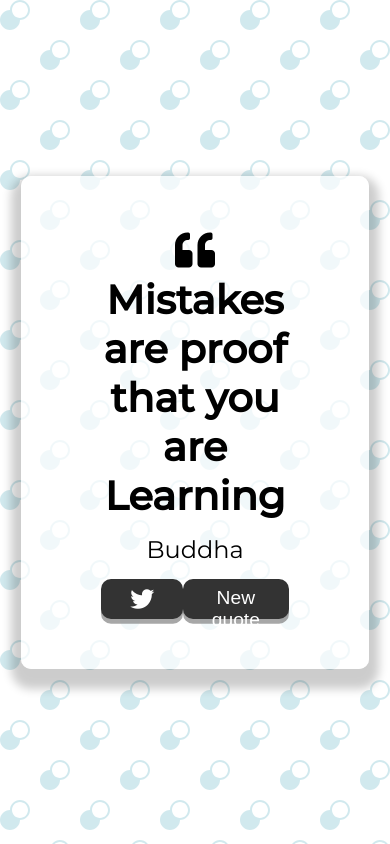
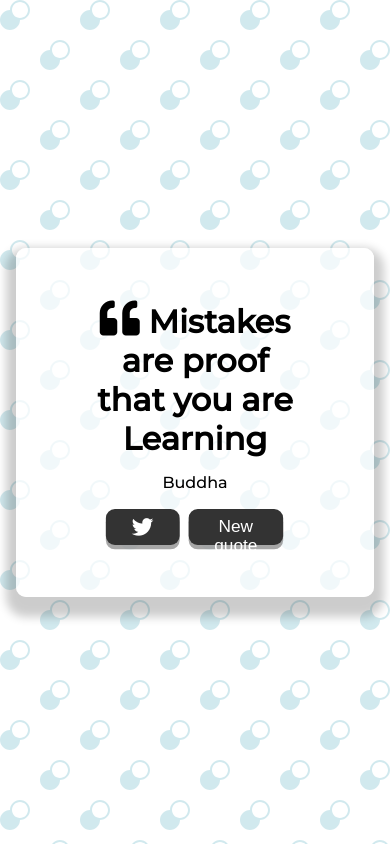
Before and after one commit to hamza-ihind/Small_Quote_Generator, a website: page index.html in a window 390 px wide. Drawn offline with Linux system fonts and the light colour scheme; no server answers.

Commit message:
media Queries

```diff
--- a/style.css
+++ b/style.css
@@ -78,29 +78,28 @@ button:active {
 	font-size: 1.5rem;
 }
 
-.loader {
-	border: 16px solid #f3f3f3; /* Light grey */
-	border-top: 16px solid #333; /* dark grey */
-	border-radius: 50%;
-	width: 100px;
-	height: 100px;
-	animation: spin 2s linear infinite;
-}
-
-@keyframes spin {
-	0% {
-		transform: rotate(0deg);
-	}
-	100% {
-		transform: rotate(360deg);
-	}
-}
-
 @media screen and (max-width: 1000px) {
 	.quote-container {
-		margin: auto 40px;
+		margin: 40px 40px;
 	}
 	.quote-text {
 		font-size: 2.5rem;
 	}
 }
+
+@media screen and (max-width: 550px) {
+	.quote-container {
+		margin: 40px 40px;
+	}
+	.quote-text {
+		font-size: 2rem;
+	}
+	.quote-author {
+		font-size: 1rem;
+		font-weight: 500;
+	}
+	.button-container {
+		gap: 10px;
+		transform: scale(0.9);
+	}
+}
```
